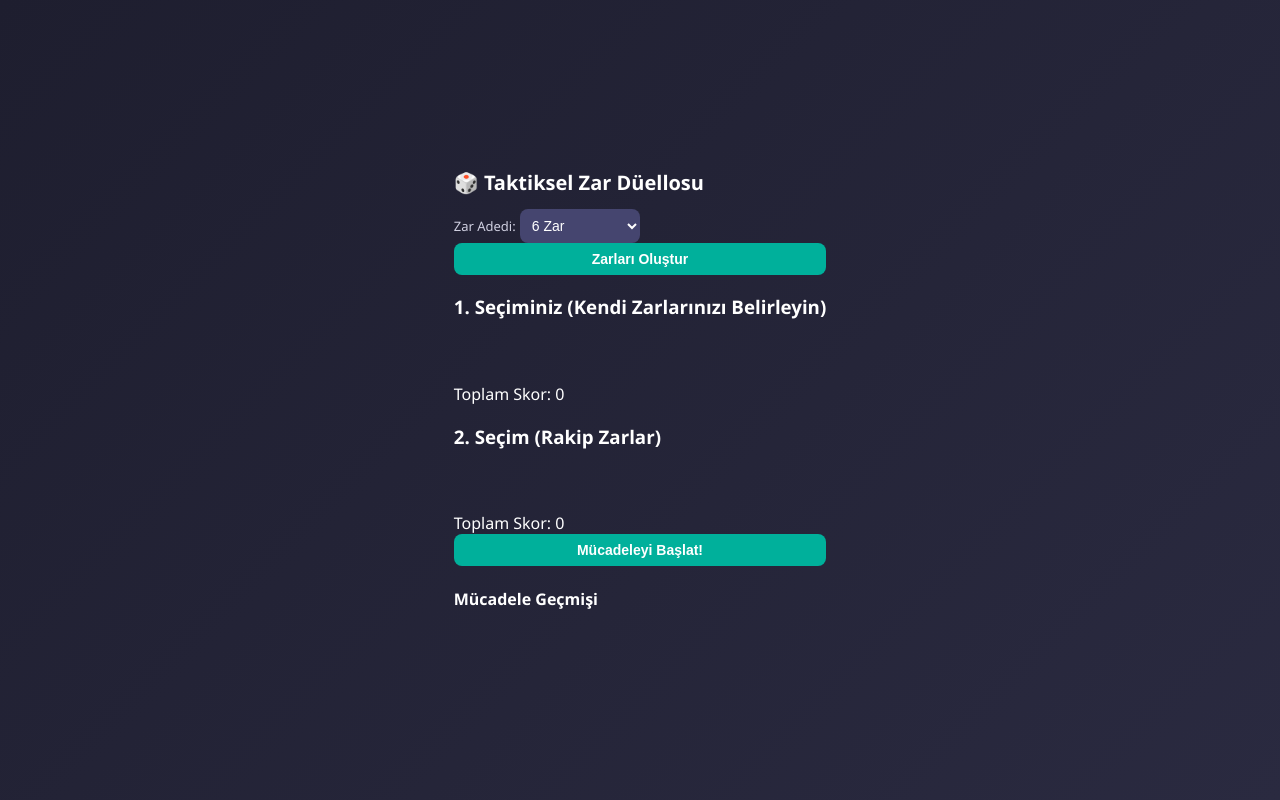
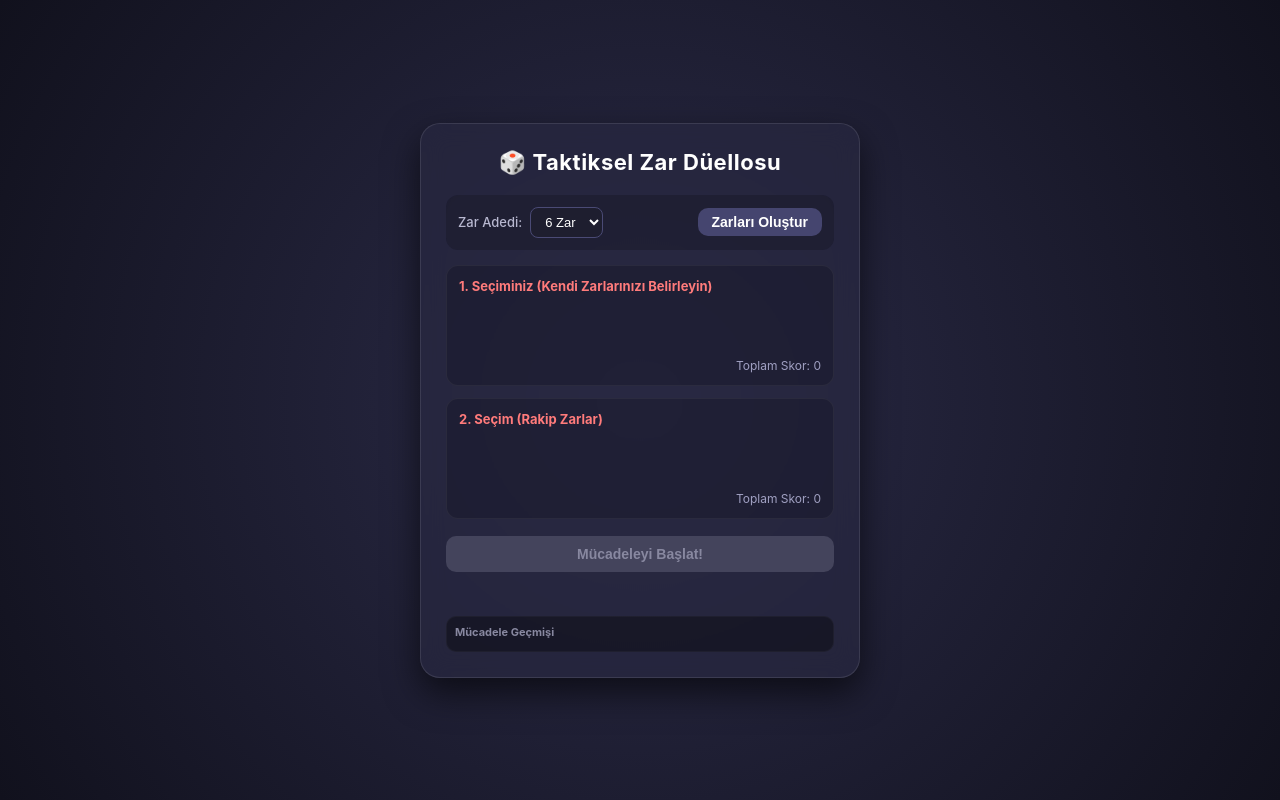
Before and after one commit to zaroyna/Zar-Oynat, a plain HTML site: page index.html in a window 1280 px wide. Drawn offline with Linux system fonts and the light colour scheme.

Commit message:
Update style.css

```diff
--- a/style.css
+++ b/style.css
@@ -1,7 +1,11 @@
+* {
+    box-sizing: border-box;
+}
+
 body {
-    font-family: 'Segoe UI', Tahoma, Geneva, Verdana, sans-serif;
-    background: linear-gradient(135deg, #1e1e2f, #2a2a40);
-    color: #fff;
+    font-family: 'Inter', 'Segoe UI', Tahoma, Geneva, Verdana, sans-serif;
+    background: radial-gradient(circle at center, #2b2b48 0%, #11111d 100%);
+    color: #f0f0f5;
     display: flex;
     justify-content: center;
     align-items: center;
@@ -9,76 +13,71 @@ body {
     margin: 0;
 }
 
-.container {
-    background: #32324d;
-    padding: 20px;
-    border-radius: 15px;
-    box-shadow: 0 10px 30px rgba(0,0,0,0.5);
+.glass-container {
+    background: rgba(40, 40, 65, 0.65);
+    backdrop-filter: blur(12px);
+    border: 1px solid rgba(255, 255, 255, 0.1);
+    padding: 25px;
+    border-radius: 20px;
+    box-shadow: 0 15px 35px rgba(0, 0, 0, 0.6);
+    width: 440px;
     text-align: center;
-    width: 380px;
 }
 
 h1 {
     margin-top: 0;
-    font-size: 20px;
+    font-size: 22px;
+    letter-spacing: 0.5px;
+    color: #ffffff;
+    margin-bottom: 20px;
 }
 
-.controls {
+.config-panel {
     display: flex;
-    flex-direction: column;
     gap: 10px;
+    justify-content: space-between;
+    align-items: center;
+    background: rgba(20, 20, 35, 0.4);
+    padding: 12px;
+    border-radius: 12px;
     margin-bottom: 15px;
 }
 
-.control-group {
+.input-group {
     display: flex;
-    justify-content: space-between;
     align-items: center;
+    gap: 8px;
 }
 
 label {
     font-size: 13px;
-    color: #d0d0e1;
-}
-
-select, button {
-    padding: 8px;
-    border-radius: 8px;
-    border: none;
-    font-size: 14px;
+    color: #b8b8d0;
+    font-weight: 500;
 }
 
 select {
-    background: #45456f;
-    color: white;
-    width: 120px;
+    background: #1e1e2f;
+    color: #fff;
+    border: 1px solid #4a4a75;
+    padding: 6px 10px;
+    border-radius: 8px;
     cursor: pointer;
+    font-size: 13px;
 }
 
-button {
-    background: #00b09b;
-    color: white;
-    font-weight: bold;
-    cursor: pointer;
-    transition: background 0.3s;
-    width: 100%;
+.section-box {
+    background: rgba(20, 20, 35, 0.4);
+    padding: 12px;
+    border-radius: 12px;
+    margin-bottom: 12px;
+    border: 1px solid rgba(255, 255, 255, 0.05);
 }
 
-button:hover {
-    background: #96c93d;
-}
-
-.dice-section {
-    background: #252538;
-    padding: 10px;
-    border-radius: 10px;
-    margin: 10px 0;
-}
-
-.dice-section h3 {
-    margin: 0 0 6px 0;
+.section-box h3 {
+    margin: 0 0 8px 0;
     font-size: 13px;
-    color: #ff5e62;
+    color: #ff7b7b;
+    text-align: left;
 }
 
 .dice-grid {
@@ -86,55 +85,120 @@ button:hover {
     flex-wrap: wrap;
     justify-content: center;
     gap: 8px;
-    min-height: 45px;
+    min-height: 50px;
     align-items: center;
 }
 
-.dice {
-    width: 38px;
-    height: 38px;
-    background: #ff5e62;
+/* Kullanıcının zar seçebilmesi için interaktif stil */
+.dice-select {
+    width: 42px;
+    height: 42px;
+    background: linear-gradient(135deg, #ff5e62, #ff9966);
     color: white;
-    font-size: 18px;
+    font-size: 16px;
+    font-weight: bold;
+    border: none;
+    border-radius: 10px;
+    cursor: pointer;
+    box-shadow: 0 4px 12px rgba(255, 94, 98, 0.3);
+    transition: transform 0.2s, filter 0.2s;
+}
+
+.dice-select:hover {
+    transform: scale(1.08);
+    filter: brightness(1.1);
+}
+
+/* Rakip zarları için statik tasarım */
+.dice-static {
+    width: 42px;
+    height: 42px;
+    background: linear-gradient(135deg, #36d1dc, #5b86e5);
+    color: white;
+    font-size: 16px;
     font-weight: bold;
     display: flex;
     justify-content: center;
     align-items: center;
-    border-radius: 8px;
-    box-shadow: 0 3px 10px rgba(255, 94, 98, 0.4);
+    border-radius: 10px;
+    box-shadow: 0 4px 12px rgba(54, 209, 220, 0.3);
     transition: transform 0.4s ease;
 }
 
-.dice.shake {
-    transform: rotate(360deg) scale(1.1);
+.dice-static.shake {
+    transform: rotate(360deg) scale(1.15);
 }
 
-.score {
+.score-display {
     margin-top: 6px;
     font-size: 12px;
-    color: #a0a0c0;
+    color: #a0a0c2;
+    text-align: right;
 }
 
-.winner-text {
+.btn {
+    width: 100%;
+    padding: 10px;
+    border-radius: 10px;
+    border: none;
     font-weight: bold;
     font-size: 14px;
-    margin: 10px 0;
-    color: #ffcc00;
-    min-height: 18px;
+    cursor: pointer;
+    transition: all 0.3s ease;
 }
 
-.history-container {
-    max-height: 80px;
-    overflow-y: auto;
-    background: #252538;
-    padding: 8px;
-    border-radius: 8px;
-    text-align: left;
+.btn.primary {
+    background: linear-gradient(135deg, #00b09b, #96c93d);
+    color: white;
+    box-shadow: 0 4px 15px rgba(0, 176, 155, 0.4);
+    margin-top: 5px;
 }
 
-.history-container ul {
+.btn.primary:disabled {
+    background: #44445c;
+    color: #8888a0;
+    cursor: not-allowed;
+    box-shadow: none;
+}
+
+.btn.secondary {
+    background: #45456f;
+    color: white;
+    width: auto;
+    padding: 6px 14px;
+}
+
+.btn.secondary:hover {
+    background: #5a5a8f;
+}
+
+.battle-result {
+    font-weight: bold;
+    font-size: 15px;
+    margin: 12px 0;
+    color: #ffd700;
+    min-height: 20px;
+}
+
+.history-panel {
+    max-height: 90px;
+    overflow-y: auto;
+    background: rgba(15, 15, 25, 0.6);
+    padding: 8px;
+    border-radius: 10px;
+    text-align: left;
+    border: 1px solid rgba(255, 255, 255, 0.03);
+}
+
+.history-panel h4 {
+    margin: 0 0 4px 0;
+    font-size: 11px;
+    color: #8888a0;
+}
+
+.history-panel ul {
     margin: 0;
-    padding-left: 18px;
+    padding-left: 16px;
     font-size: 11px;
-    color: #b0b0c3;
+    color: #c0c0d8;
 }
```
